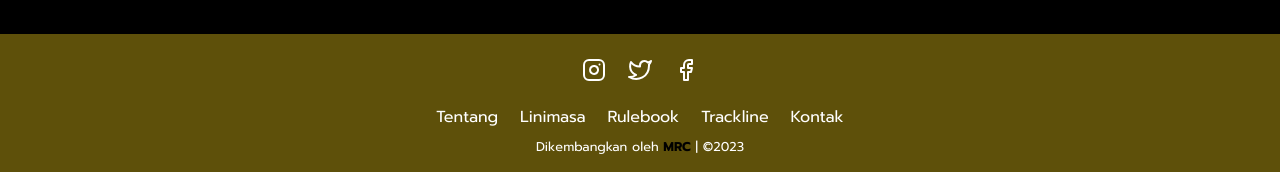
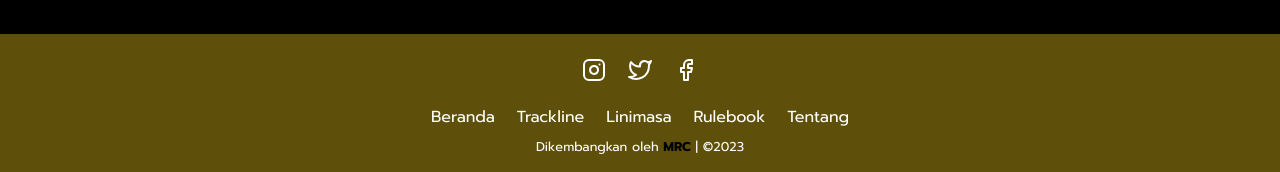
Before and after one commit to ubaidillah-dl/Projek-MRC, a PHP site: page / in a window 1280 px wide. Shown: the part 3109-3281 px from the top of the page. Run offline with PHP 8.4, Linux system fonts and the light colour scheme.

Commit message:
pindah ke php

```diff
--- a/css/style.css
+++ b/css/style.css
@@ -22,7 +22,6 @@ html {
 body {
   font-family: "Prompt", sans-serif;
   background: var(--bg);
-  /* height: 2000px; */
 }
 
 /* Navbar */
--- a/daftar.html
+++ b/daftar.php
@@ -20,11 +20,15 @@
   <body>
     <!-- Daftar lomba start -->
     <section class="daftar-lomba" id="Daftar-Lomba">
+      <!-- Logo start -->
       <div class="logo">
         <h2>Daftar <span>Sekarang</span> Dan Raih Hadiah <span>Jutaan</span> Rupiah</h2>
         <img src="assets/LogoMRC.png" alt="" />
       </div>
+      <!-- Logo end -->
+
       <div class="row">
+        <!-- Kontent start -->
         <div class="content">
           <form action="">
             <div class="nama-tim input"><label for="nama-tim">Nama Tim</label><input autofocus autocomplete="off" type="text" placeholder="Masukkan Nama Tim" id="nama-tim" /></div>
@@ -48,6 +52,7 @@
             <a href="https://chat.whatsapp.com/BcvSS6QzrZFHr2PKZRVj41" type="submit">Kirim</a>
           </form>
         </div>
+        <!-- Kontent end -->
       </div>
     </section>
     <!-- Daftar lomba end -->
--- a/index.html
+++ /dev/null
@@ -1,167 +0,0 @@
-<!DOCTYPE html>
-<html lang="en">
-  <head>
-    <meta charset="UTF-8" />
-    <meta name="viewport" content="width=device-width, initial-scale=1.0" />
-    <title>MRC</title>
-
-    <!-- Fonts -->
-    <link rel="preconnect" href="https://fonts.googleapis.com" />
-    <link rel="preconnect" href="https://fonts.gstatic.com" crossorigin />
-    <link href="https://fonts.googleapis.com/css2?family=Black+Ops+One&family=Prompt:wght@100;300;400;700&display=swap" rel="stylesheet" />
-
-    <!-- CSS -->
-    <link rel="stylesheet" href="css/style.css" />
-
-    <!-- Feather icons -->
-    <script src="https://unpkg.com/feather-icons"></script>
-
-    <!-- Favicon -->
-    <link rel="shorcut icon" href="assets/LogoMRC.png" type="image/png" />
-
-    <!-- Preload -->
-    <link rel="preload" href="assets/Bg1.jpg" as="image" />
-    <link rel="preload" href="assets/Bg2.jpg" as="image" />
-    <link rel="preload" href="assets/Bg3.jpg" as="image" />
-    <link rel="preload" href="assets/Bg4.jpg" as="image" />
-    <link rel="preload" href="assets/Track.mp4" as="video" />
-  </head>
-  <body>
-    <!-- Navbar start -->
-    <nav class="navbar">
-      <div class="nav-logo">
-        <a href="" class="logo-img" title="Logo MRC"><img src="assets/LogoMRC.png" alt="Logo MRC" /></a>
-        <a href="" class="logo-tittle">MRC</a>
-      </div>
-      <div class="navbar-nav">
-        <a href="#Beranda">Beranda</a>
-        <a href="#Trackline">Trackline</a>
-        <a href="#Linimasa">Linimasa</a>
-        <a href="#Rulebook">Rulebook</a>
-        <a href="#Tentang">Tentang</a>
-        <!-- <a href="#Kontak">Kontak</a> -->
-      </div>
-
-      <div class="menu">
-        <a href="#" id="humberger-menu"><i class="feather" data-feather="menu"></i></a>
-      </div>
-    </nav>
-    <!-- Navbar end -->
-
-    <!-- Hero start-->
-    <section class="hero" id="Beranda">
-      <main class="content">
-        <div class="row">
-          <div class="tema">
-            <h3>MRC 2023</h3>
-            <h2>WE'RE BACK WITH BETTER EXPERIENCE AND BEST EVOLUTION</h2>
-          </div>
-
-          <div class="tombol">
-            <a href="daftar.html" target="_blank" class="daftar">Daftar Lomba</a>
-            <a href="#Tentang" class="tombol-tentang">Tentang Kami</a>
-          </div>
-        </div>
-      </main>
-    </section>
-    <!-- Hero end -->
-
-    <!-- Track start -->
-    <section class="trackline" id="Trackline">
-      <h2>Track<span>line</span></h2>
-      <div class="row">
-        <video src="assets/Track.mp4" autoplay muted loop></video>
-        <div class="tombol-unduh"><a href="">Unduh .PNG</a> <a href="">Unduh .CDR</a></div>
-      </div>
-    </section>
-    <!-- Track end -->
-
-    <!-- Linimasa start-->
-    <section class="linimasa" id="Linimasa">
-      <h2><span>Lini</span>masa</h2>
-      <div class="row">
-        <div class="linimasa-img">
-          <img src="assets/Linimasa.svg" alt="" />
-        </div>
-      </div>
-    </section>
-    <!-- Linimasa end -->
-
-    <!-- Rulebook start -->
-    <section class="rulebook" id="Rulebook">
-      <h2>Rule<span>book</span></h2>
-    </section>
-    <!-- Rulebook end -->
-
-    <!-- Tentang kami start -->
-    <section class="tentang" id="Tentang">
-      <h2><span>Tentang</span> Kami</h2>
-      <div class="row">
-        <div class="foto"></div>
-        <div class="keterangan">
-          <p><span>Mechatronics Robotic Competition (MRC)</span> merupakan event lomba robot nasional tahunan yang diadakan oleh Himpunan Mahasiswa Mekatronika (HIMAMEKA) Program Studi Teknik Mekatronika Universitas Trunojoyo Madura.</p>
-        </div>
-      </div>
-    </section>
-    <!-- Tentang kami end -->
-
-    <!-- Kontak start -->
-    <!-- <section class="kontak" id="Kontak">
-      <h2>Kontak <span>Kami</span></h2> -->
-    <!-- <p>Kunjungi atau hubungi kontak di bawah untuk informasi lebih lanjut.</p> -->
-    <!-- <div class="row">
-        <iframe
-          src="https://www.google.com/maps/embed?pb=!1m18!1m12!1m3!1d3958.9848403210644!2d112.72050577432817!3d-7.12774946990415!2m3!1f0!2f0!3f0!3m2!1i1024!2i768!4f13.1!3m3!1m2!1s0x2dd803dd886bbff5%3A0x9777ca139b28195d!2sUniversity%20of%20Trunojoyo%20Madura!5e0!3m2!1sen!2sid!4v1690612275997!5m2!1sen!2sid"
-          allowfullscreen=""
-          loading="lazy"
-          referrerpolicy="no-referrer-when-downgrade"
-          class="map"
-        ></iframe>
-
-        <form action="">
-          <div class="input-grub">
-            <i data-feather="user"></i>
-            <input type="text" placeholder="Nama" />
-          </div>
-          <div class="input-grub">
-            <i data-feather="mail"></i>
-            <input type="email" placeholder="Email" />
-          </div>
-          <div class="input-grub">
-            <i data-feather="phone"></i>
-            <input type="tel" placeholder="No Hp" />
-          </div>
-          <button type="submit" class="btn">Kirim pesan</button>
-        </form>
-      </div> -->
-    <!-- </section> -->
-    <!-- Kontak stop -->
-
-    <!-- Footer start -->
-    <footer>
-      <div class="sosial">
-        <a href=""><i data-feather="instagram"></i></a>
-        <a href=""><i data-feather="twitter"></i></a>
-        <a href=""><i data-feather="facebook"></i></a>
-      </div>
-
-      <div class="link">
-        <a href="#Tentang">Tentang</a>
-        <a href="#Linimasa">Linimasa</a>
-        <a href="#Rulebook">Rulebook</a>
-        <a href="#Trackline">Trackline</a>
-        <a href="#Kontak">Kontak</a>
-      </div>
-
-      <div class="credit">
-        <p>Dikembangkan oleh <a href="">MRC</a> | &copy;2023</p>
-      </div>
-    </footer>
-    <!-- Footer end -->
-
-    <script>
-      feather.replace();
-    </script>
-    <script src="js/script.js"></script>
-  </body>
-</html>
--- /dev/null
+++ b/index.php
@@ -0,0 +1,140 @@
+<!DOCTYPE html>
+<html lang="en">
+
+<head>
+    <meta charset="UTF-8" />
+    <meta name="viewport" content="width=device-width, initial-scale=1.0" />
+    <title>MRC</title>
+
+    <!-- Fonts -->
+    <link rel="preconnect" href="https://fonts.googleapis.com" />
+    <link rel="preconnect" href="https://fonts.gstatic.com" crossorigin />
+    <link href="https://fonts.googleapis.com/css2?family=Black+Ops+One&family=Prompt:wght@100;300;400;700&display=swap"
+        rel="stylesheet" />
+
+    <!-- CSS -->
+    <link rel="stylesheet" href="css/style.css" />
+
+    <!-- Feather icons -->
+    <script src="https://unpkg.com/feather-icons"></script>
+
+    <!-- Favicon -->
+    <link rel="shorcut icon" href="assets/LogoMRC.png" type="image/png" />
+
+    <!-- Preload -->
+    <link rel="preload" href="assets/Bg1.jpg" as="image" />
+    <link rel="preload" href="assets/Bg2.jpg" as="image" />
+    <link rel="preload" href="assets/Bg3.jpg" as="image" />
+    <link rel="preload" href="assets/Bg4.jpg" as="image" />
+    <link rel="preload" href="assets/Track.mp4" as="video" />
+</head>
+
+<body>
+    <!-- Navbar start -->
+    <nav class="navbar">
+        <div class="nav-logo">
+            <a href="" class="logo-img" title="Logo MRC"><img src="assets/LogoMRC.png" alt="Logo MRC" /></a>
+            <a href="" class="logo-tittle">MRC</a>
+        </div>
+        <div class="navbar-nav">
+            <a href="#Beranda">Beranda</a>
+            <a href="#Trackline">Trackline</a>
+            <a href="#Linimasa">Linimasa</a>
+            <a href="#Rulebook">Rulebook</a>
+            <a href="#Tentang">Tentang</a>
+        </div>
+
+        <div class="menu">
+            <a href="#" id="humberger-menu"><i class="feather" data-feather="menu"></i></a>
+        </div>
+    </nav>
+    <!-- Navbar end -->
+
+    <!-- Hero start-->
+    <section class="hero" id="Beranda">
+        <main class="content">
+            <div class="row">
+                <div class="tema">
+                    <h3>MRC 2023</h3>
+                    <h2>WE'RE BACK WITH BETTER EXPERIENCE AND BEST EVOLUTION</h2>
+                </div>
+
+                <div class="tombol">
+                    <a href="daftar.php" target="_blank" class="daftar">Daftar Lomba</a>
+                    <a href="#Tentang" class="tombol-tentang">Tentang Kami</a>
+                </div>
+            </div>
+        </main>
+    </section>
+    <!-- Hero end -->
+
+    <!-- Track start -->
+    <section class="trackline" id="Trackline">
+        <h2>Track<span>line</span></h2>
+        <div class="row">
+            <video src="assets/Track.mp4" autoplay muted loop></video>
+            <div class="tombol-unduh"><a href="">Unduh .PNG</a> <a href="">Unduh .CDR</a></div>
+        </div>
+    </section>
+    <!-- Track end -->
+
+    <!-- Linimasa start-->
+    <section class="linimasa" id="Linimasa">
+        <h2><span>Lini</span>masa</h2>
+        <div class="row">
+            <div class="linimasa-img">
+                <img src="assets/Linimasa.svg" alt="" />
+            </div>
+        </div>
+    </section>
+    <!-- Linimasa end -->
+
+    <!-- Rulebook start -->
+    <section class="rulebook" id="Rulebook">
+        <h2>Rule<span>book</span></h2>
+    </section>
+    <!-- Rulebook end -->
+
+    <!-- Tentang kami start -->
+    <section class="tentang" id="Tentang">
+        <h2><span>Tentang</span> Kami</h2>
+        <div class="row">
+            <div class="foto"></div>
+            <div class="keterangan">
+                <p><span>Mechatronics Robotic Competition (MRC)</span> merupakan event lomba robot nasional tahunan yang
+                    diadakan oleh Himpunan Mahasiswa Mekatronika (HIMAMEKA) Program Studi Teknik Mekatronika Universitas
+                    Trunojoyo Madura.</p>
+            </div>
+        </div>
+    </section>
+    <!-- Tentang kami end -->
+
+    <!-- Footer start -->
+    <footer>
+        <div class="sosial">
+            <a href=""><i data-feather="instagram"></i></a>
+            <a href=""><i data-feather="twitter"></i></a>
+            <a href=""><i data-feather="facebook"></i></a>
+        </div>
+
+        <div class="link">
+            <a href="#Beranda">Beranda</a>
+            <a href="#Trackline">Trackline</a>
+            <a href="#Linimasa">Linimasa</a>
+            <a href="#Rulebook">Rulebook</a>
+            <a href="#Tentang">Tentang</a>
+        </div>
+
+        <div class="credit">
+            <p>Dikembangkan oleh <a href="">MRC</a> | &copy;2023</p>
+        </div>
+    </footer>
+    <!-- Footer end -->
+
+    <script>
+    feather.replace();
+    </script>
+    <script src="js/script.js"></script>
+</body>
+
+</html>
```
Also changed, not shown: css/daftar.css (+0 -54 lines).
